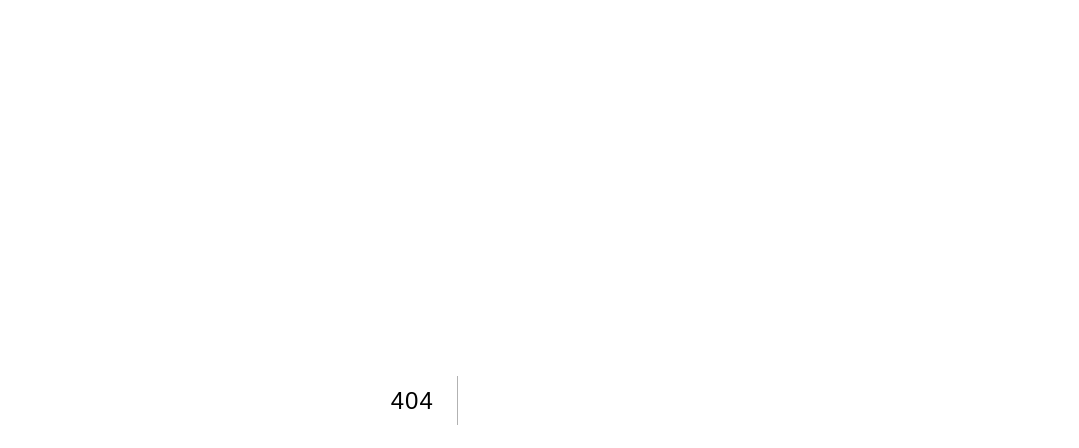
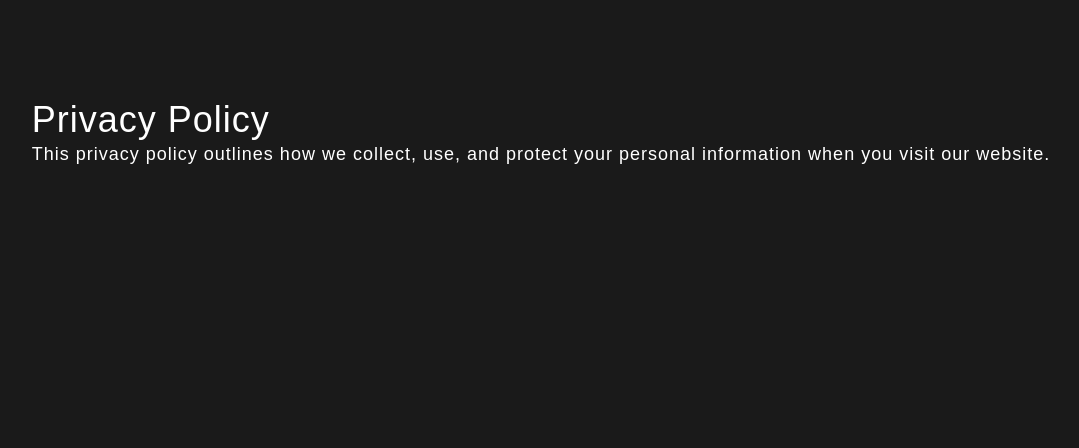
Before and after one commit to Expedey/bon-bon-landing-page, a Next.js app: page /privacy-policy in a window 1280 px wide. Before the commit this address had no page. Shown: the top 448 px of the page, without its empty margins (99-1178 px from the left). Built offline with nearby package versions, Linux system fonts and the light colour scheme; a web font is replaced by a local one.

Commit message:
Feat: Terms & Condition / Privacy Policy pages setup

```diff
--- /dev/null
+++ b/src/app/privacy-policy/page.tsx
@@ -0,0 +1,17 @@
+import React from "react";
+
+const PrivacyPolicyPage = () => {
+  return (
+    <main className="bg-[#1a1a1a] flex flex-col items-center w-full min-h-screen relative pt-[100px]">
+      <div>
+        <h1 className="text-white text-4xl">Privacy Policy</h1>
+        <p className="text-white text-lg">
+          This privacy policy outlines how we collect, use, and protect your
+          personal information when you visit our website.
+        </p>
+      </div>
+    </main>
+  );
+};
+
+export default PrivacyPolicyPage;
--- /dev/null
+++ b/src/app/terms-and-conditions/page.tsx
@@ -0,0 +1,17 @@
+import React from "react";
+
+const TermsAndConditionsPage = () => {
+  return (
+    <main className="bg-[#1a1a1a] flex flex-col items-center w-full min-h-screen relative pt-[100px]">
+      <div>
+        <h1 className="text-white text-4xl">Terms and Conditions</h1>
+        <p className="text-white text-lg">
+          These terms and conditions outline the rules and regulations for the
+          use of our website.
+        </p>
+      </div>
+    </main>
+  );
+};
+
+export default TermsAndConditionsPage;
--- a/src/screens/HomePage/index.tsx
+++ b/src/screens/HomePage/index.tsx
@@ -82,7 +82,7 @@ const HomePage = (): JSX.Element => {
   }, []);
 
   return (
-    <div className="bg-[#1a1a1a] flex flex-col items-center w-full min-h-screen relative">
+    <main className="bg-[#1a1a1a] flex flex-col items-center w-full min-h-screen relative">
       <Navbar isVisible={isNavbarVisible} activeSection={activeSection} />
       <div className="bg-[#1a1a1a] w-full relative">
         <div ref={heroRef}>
@@ -107,7 +107,7 @@ const HomePage = (): JSX.Element => {
           <Footer />
         </div>
       </div>
-    </div>
+    </main>
   );
 };
 
```
